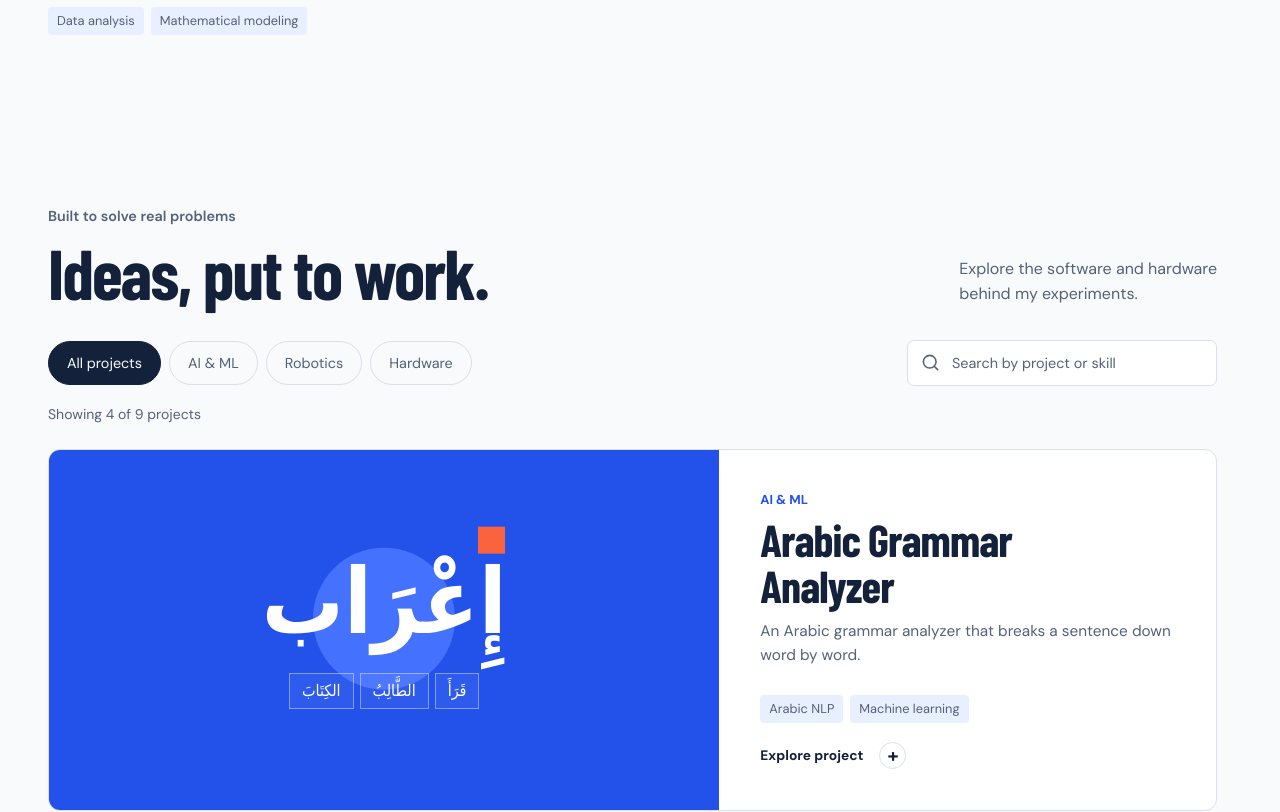
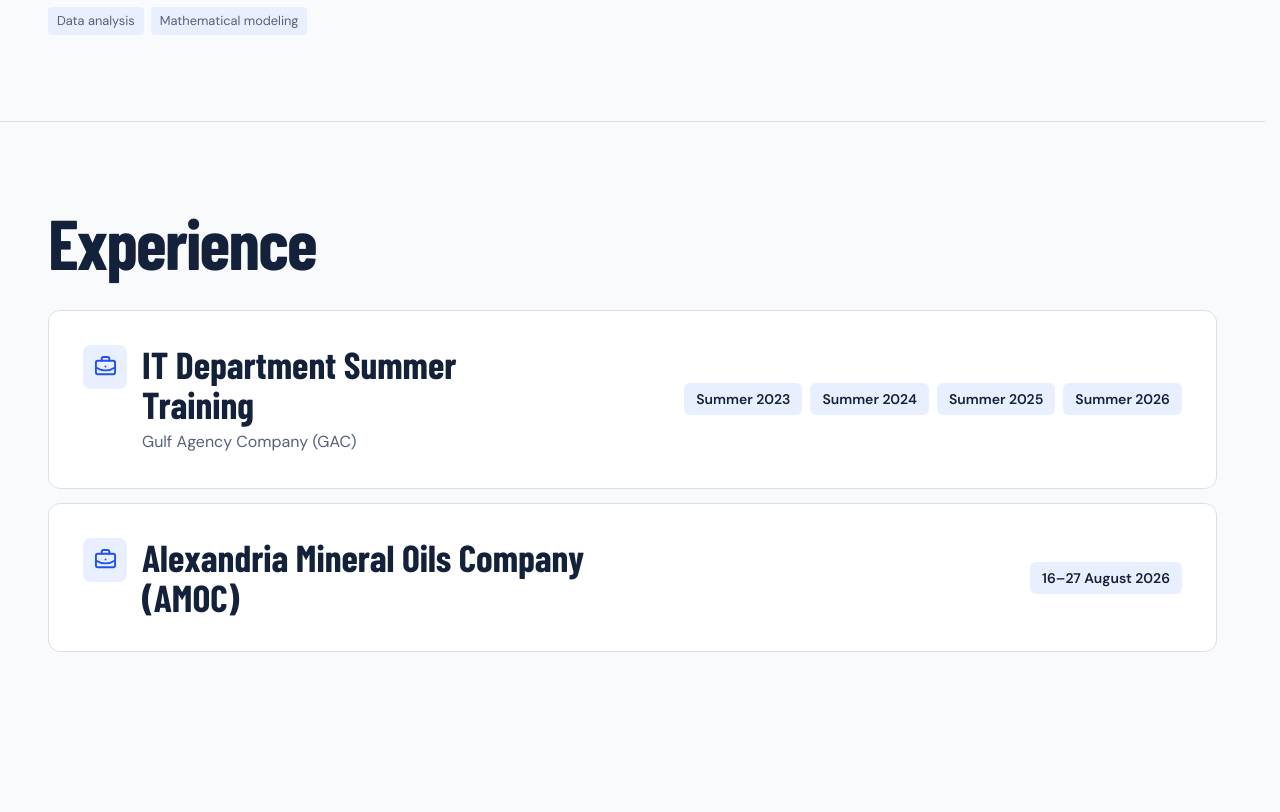
Before and after one commit to Amrr13/portfolio, a React (Vite) app: page / in a window 1280 px wide. Shown: the part 1727-2539 px from the top of the page. Built offline with nearby package versions, Linux system fonts and the light colour scheme; a web font is replaced by a local one.

Commit message:
Add AMOC experience above projects

```diff
--- a/src/App.tsx
+++ b/src/App.tsx
@@ -35,8 +35,8 @@ import ProjectVisual from "./ProjectVisual";
 
 const navigation = [
   { label: "About", href: "#about" },
+  { label: "Experience", href: "#experience" },
   { label: "Work", href: "#projects" },
-  { label: "Experience", href: "#experience" },
   { label: "Credentials", href: "#training" },
 ];
 const linkedIn = "https://www.linkedin.com/in/amr-mohamedd-/";
@@ -640,6 +640,38 @@ export default function App() {
         </section>
 
         <section
+          className="experience-section"
+          id="experience"
+          aria-labelledby="experience-title"
+        >
+          <div className="shell section">
+            <div className="section-heading reveal">
+              <h2 id="experience-title">Experience</h2>
+            </div>
+            <div className="experience-list">
+              {experience.map(({ company, title, periods }) => (
+                <article className="experience-entry" key={company}>
+                  <div className="experience-role">
+                    <span className="experience-icon" aria-hidden="true">
+                      <BriefcaseBusiness size={23} />
+                    </span>
+                    <div>
+                      <h3>{title ?? company}</h3>
+                      {title && <p>{company}</p>}
+                    </div>
+                  </div>
+                  <ul className="experience-dates" aria-label="Dates" role="list">
+                    {periods.map((period) => (
+                      <li key={period}>{period}</li>
+                    ))}
+                  </ul>
+                </article>
+              ))}
+            </div>
+          </div>
+        </section>
+
+        <section
           className="shell section work"
           id="projects"
           aria-labelledby="work-title"
@@ -752,34 +784,6 @@ export default function App() {
         </section>
 
         <section
-          className="experience-section"
-          id="experience"
-          aria-labelledby="experience-title"
-        >
-          <div className="shell section">
-            <div className="section-heading reveal">
-              <h2 id="experience-title">Experience</h2>
-            </div>
-            <article className="experience-entry">
-              <div className="experience-role">
-                <span className="experience-icon" aria-hidden="true">
-                  <BriefcaseBusiness size={23} />
-                </span>
-                <div>
-                  <h3>{experience.title}</h3>
-                  <p>{experience.company}</p>
-                </div>
-              </div>
-              <ul className="experience-dates" aria-label="Training periods" role="list">
-                {experience.years.map((year) => (
-                  <li key={year}>Summer {year}</li>
-                ))}
-              </ul>
-            </article>
-          </div>
-        </section>
-
-        <section
           className="credentials-section"
           id="training"
           aria-labelledby="training-title"
--- a/src/content.ts
+++ b/src/content.ts
@@ -106,11 +106,23 @@ export const skills = [
   { title: 'Robotics & collaboration', items: ['LEGO Mindstorms EV3', 'IoT', 'Sensors', 'Automation', 'Team supervision', 'Project management'] },
 ];
 
-export const experience = {
-  title: 'IT Department Summer Training',
-  company: 'Gulf Agency Company (GAC)',
-  years: [2023, 2024, 2025, 2026],
+type Experience = {
+  company: string;
+  title?: string;
+  periods: string[];
 };
+
+export const experience: Experience[] = [
+  {
+    company: 'Gulf Agency Company (GAC)',
+    title: 'IT Department Summer Training',
+    periods: ['Summer 2023', 'Summer 2024', 'Summer 2025', 'Summer 2026'],
+  },
+  {
+    company: 'Alexandria Mineral Oils Company (AMOC)',
+    periods: ['16–27 August 2026'],
+  },
+];
 
 export type Credential = {
   title: string;
--- a/src/index.css
+++ b/src/index.css
@@ -672,6 +672,10 @@ h2 {
 .experience-section {
   border-top: 1px solid var(--line);
 }
+.experience-list {
+  display: grid;
+  gap: 14px;
+}
 .experience-entry {
   display: flex;
   flex-wrap: wrap;
```
